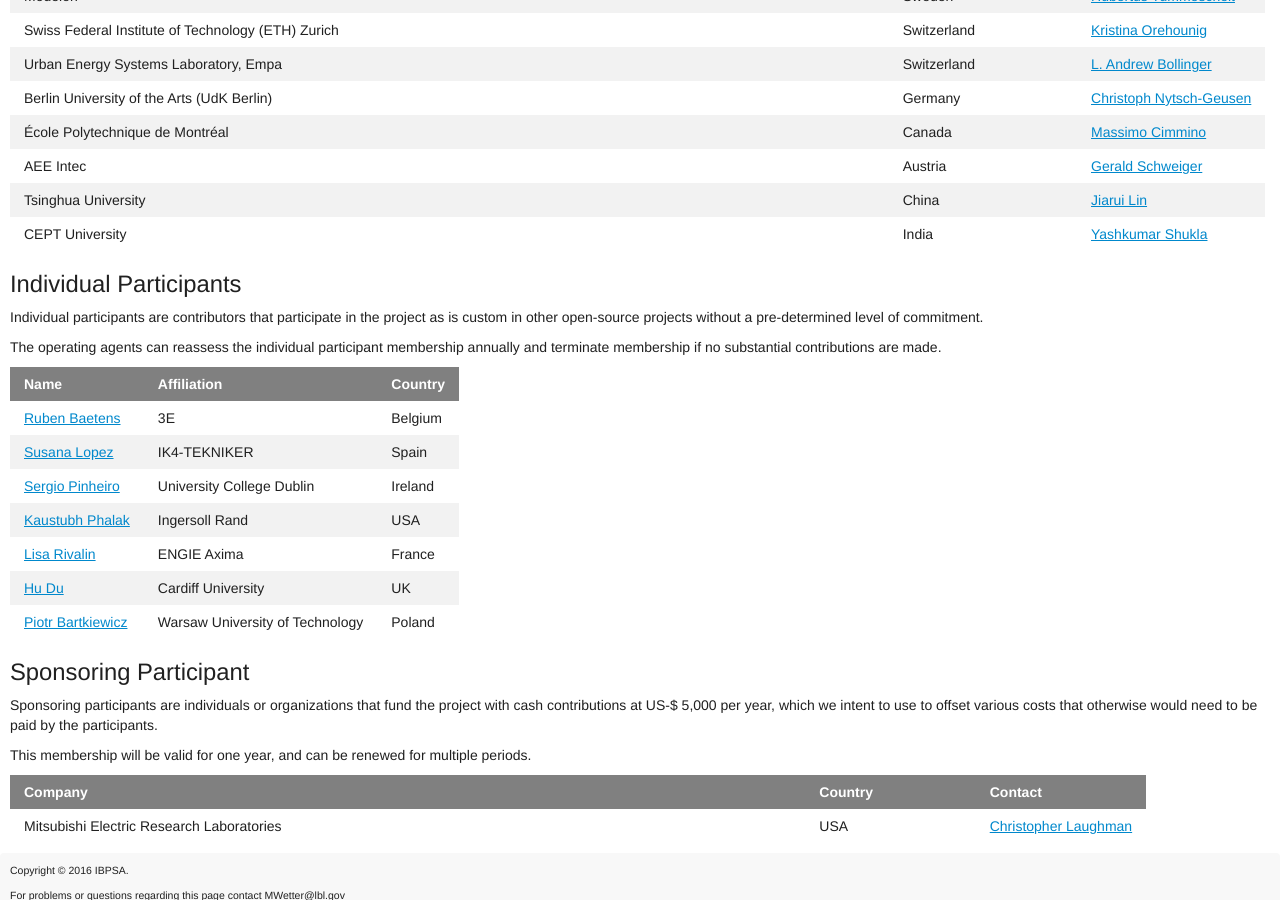
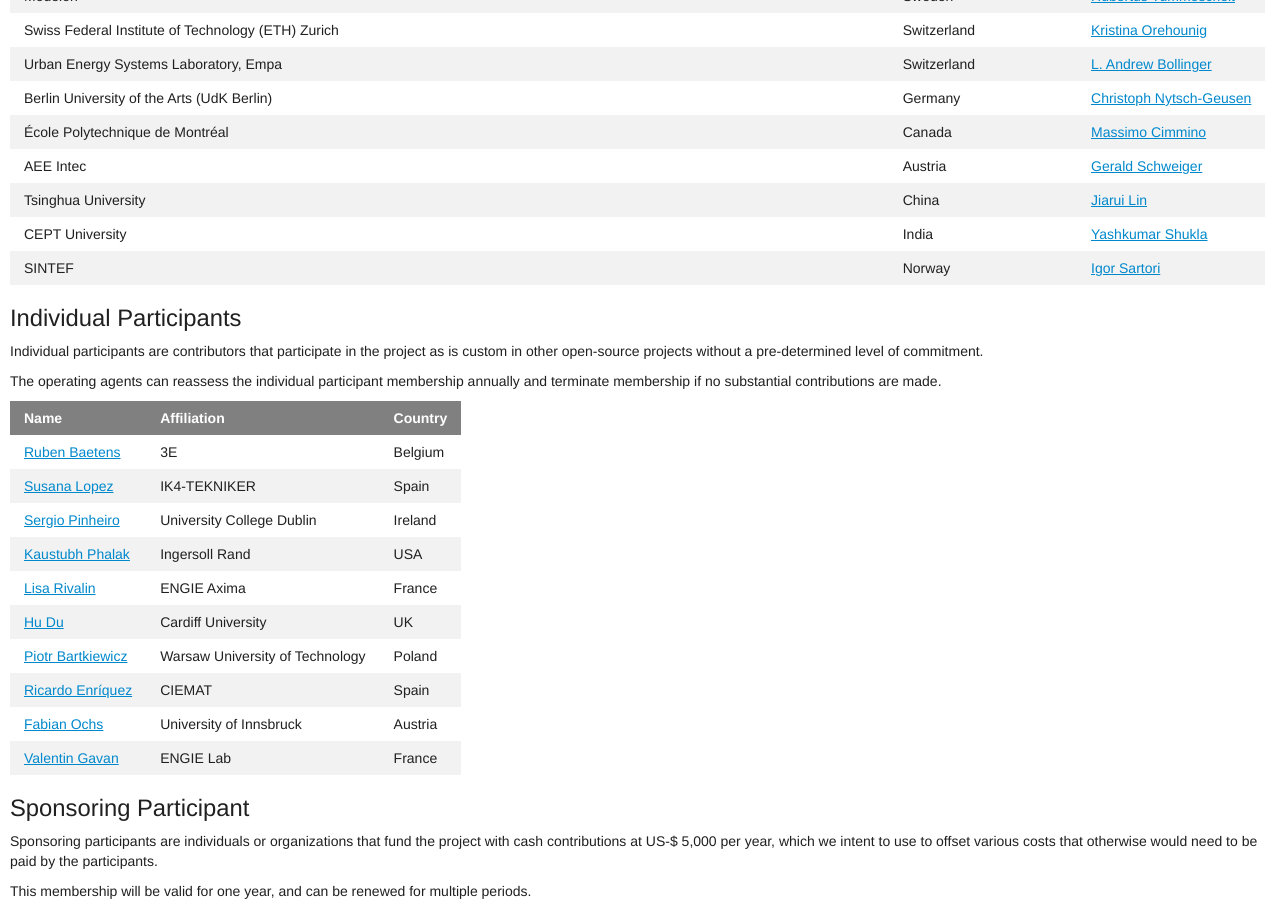
Before and after one commit to ibpsa/project1, a Jekyll site: the page built from participants.md, in a window 1280 px wide and 900 px high, scrolled down 1114 px. Built offline with Jekyll 4.4.1, drawn with Linux system fonts in a browser that asks for light colours; nearby versions of some CDN libraries.

Commit message:
Updated participant list

```diff
--- a/_data/individual_participants.yml
+++ b/_data/individual_participants.yml
@@ -39,3 +39,21 @@
   contact_email: piotr.bartkiewicz@is.pw.edu.pl
   affiliation:   Warsaw University of Technology
   country:       Poland
+
+- date_joined:   6/13/2017
+  contact_name:  Ricardo Enríquez
+  contact_email: ricardo.enriquez@ciemat.es
+  affiliation:   CIEMAT
+  country:       Spain
+
+- date_joined:   6/26/2017
+  contact_name:  Fabian Ochs
+  contact_email: Fabian.Ochs@uibk.ac.at
+  affiliation:   University of Innsbruck
+  country:       Austria
+
+- date_joined:   6/28/2017
+  contact_name:  Valentin Gavan
+  contact_email: valentin.gavan@engie.com
+  affiliation:   ENGIE Lab
+  country:       France
--- a/_data/organizational_participants.yml
+++ b/_data/organizational_participants.yml
@@ -137,3 +137,9 @@
   contact_email: yash.shukla@cept.ac.in
   institute:     CEPT University
   country:       India
+
+- date_joined:   6/29/2017
+  contact_name:  Igor Sartori
+  contact_email: igor.sartori@sintef.no
+  institute:     SINTEF
+  country:       Norway
```
